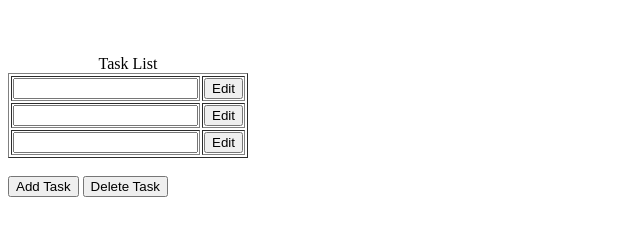
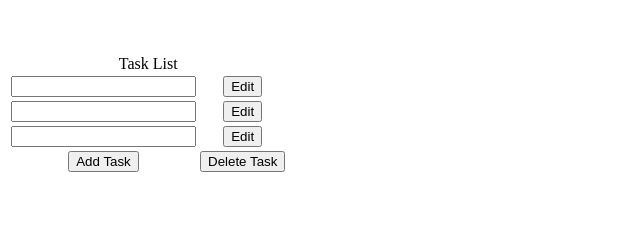
Before and after one commit to DhruvShah87/woc4.0-Notes-App--Dhruv-Shah-, a plain HTML site: page Notes App.html in a window 1280 px wide. Shown: the part 61-296 px from the top of the page, without its empty margins (0-640 px from the left). Drawn offline with Linux system fonts and the light colour scheme.

Commit message:
NotesApp.html

```diff
--- a/Notes App.html
+++ b/Notes App.html
@@ -1,36 +1,42 @@
 <!DOCTYPE html>
 <html>
 <head>
+
 <title>Notes App</title>
+<link rel = "stylesheet" href = "css/notes.css" >
 </head>
 
 <body>
-<h1>Notes App</h1>
+<h1 id = "entry">Notes App</h1>
 <br>
 <br>
 
-<table style border = 1px solid black>
-<caption>Task List</caption>
-<tr style "border = 1px solid black">
-<th><form><input type = "text"/></form></th>
-<th><button>Edit</button></th>
+<table >
+<caption id = "Tasklist">Task List</caption>
+<tr class = "row" >
+<th><form><input class = "input" type = "text"/></form></th>
+<th><button class = "edit">Edit</button></th>
+</tr>
+
+<tr class = "row">
+<th><form><input class = "input" type = "text"/></form></th>
+<th><button class = "edit" >Edit</div></button></th>
+</tr>
+
+<tr class = "row">
+<th><form><input class = "input" id = "lastinput" type = "text"/></form></th>
+<th><button class = "edit">Edit</button></th>
 </tr>
 
 <tr>
-<th><form><input type = "text"/></form></th>
-<th><button>Edit</button></th>
-</tr>
-
-<tr>
-<th><form><input type = "text"/></form></th>
-<th><button>Edit</button></th>
+    <th><button class = "button" id = "button1">Add Task</button></th>
+   <th><button class = "button" id = "button2">Delete Task</button></th>
 </tr>
 
 </table>
 
 <br>
-<button>Add Task</button>
-<button>Delete Task</button>
+
 
 </body>
 
```
